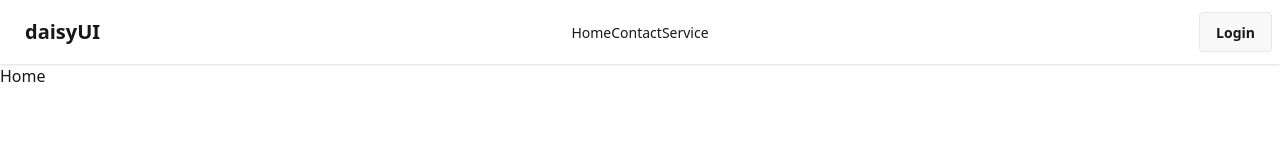
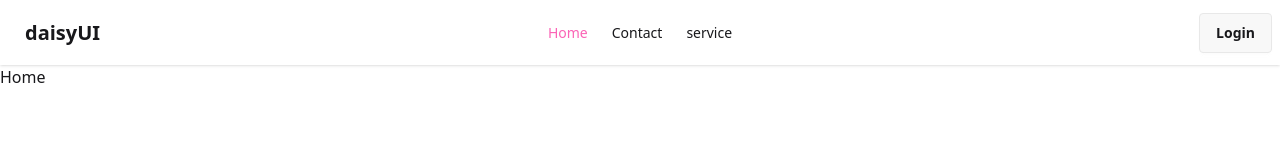
Before and after one commit to rimasultana/e-commerce, a React (Vite) app: page / in a window 1280 px wide. Shown: the top 160 px of the page. Built offline with nearby package versions, Linux system fonts and the light colour scheme; no server answers.

Commit message:
Login done

```diff
--- a/src/share/Navbar.jsx
+++ b/src/share/Navbar.jsx
@@ -1,13 +1,34 @@
-import { Link } from "react-router";
+import { Link, NavLink } from "react-router";
 import useAuth from "../hooks/useAuth";
 
 const Navbar = () => {
   const { user, logOut } = useAuth();
   const links = (
     <>
-      <li>Home</li>
-      <li>Contact</li>
-      <li>Service</li>
+      <li>
+        <NavLink
+          to={"/"}
+          className={({ isActive }) => (isActive ? "text-pink-400" : "")}
+        >
+          Home
+        </NavLink>
+      </li>
+      <li>
+        <NavLink
+          to={"/contact"}
+          className={({ isActive }) => (isActive ? "text-pink-400" : "")}
+        >
+          Contact
+        </NavLink>
+      </li>
+      <li>
+        <NavLink
+          to={"/service"}
+          className={({ isActive }) => (isActive ? "text-pink-400" : "")}
+        >
+          service
+        </NavLink>
+      </li>
     </>
   );
   return (
@@ -47,7 +68,9 @@ const Navbar = () => {
         <div className="navbar-end">
           {user?.email ? (
             <>
-              <button onClick={logOut} className="btn bg-green-400">LogOut</button>
+              <button onClick={logOut} className="btn bg-green-400">
+                LogOut
+              </button>
             </>
           ) : (
             <>
```
